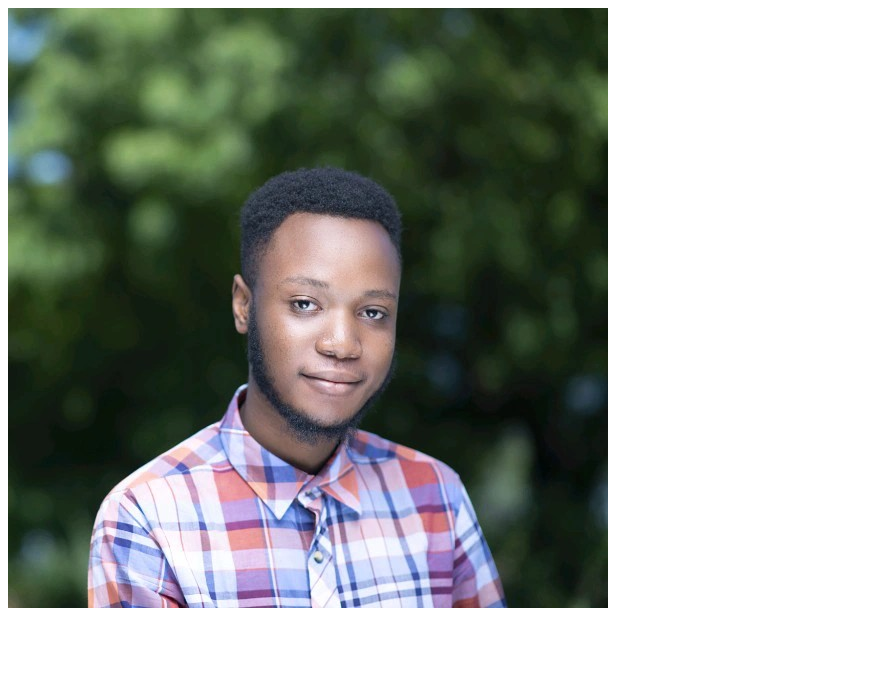
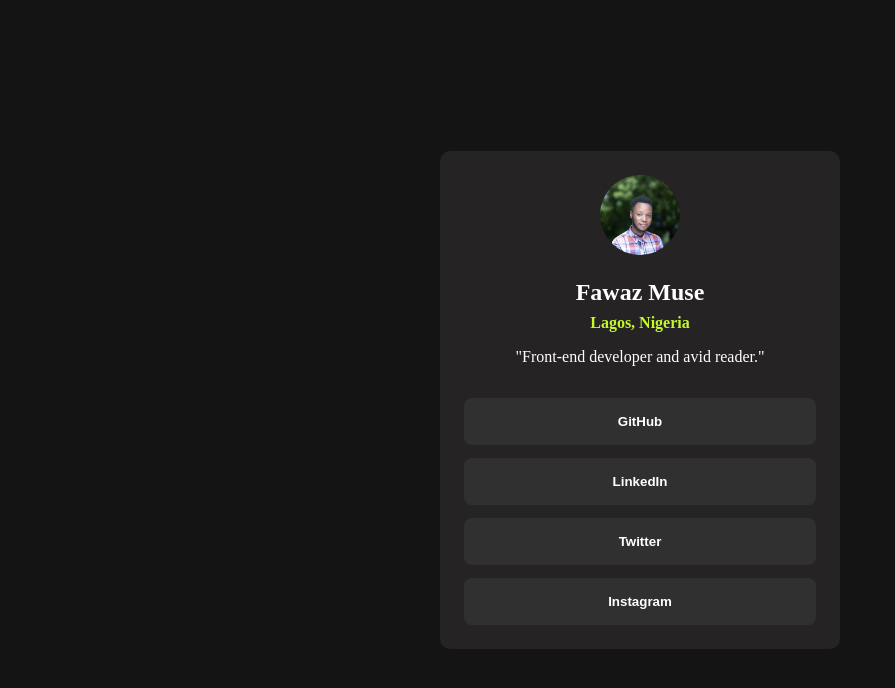
Before and after one commit to Falzky/social-links-profile, a plain HTML site: page index.html in a window 1280 px wide. Shown: the whole page, without its empty margins (0-895 px from the left). Drawn offline with Linux system fonts and the light colour scheme.

Commit message:
Restored full HTML content

```diff
--- a/index.html
+++ b/index.html
@@ -1 +1,23 @@
-<img src="images/Me.jpeg" alt="Me.jpeg">
+<!DOCTYPE html>
+<html lang="en">
+<head>
+  <meta charset="UTF-8">
+  <meta name="viewport" content="width=device-width, initial-scale=1.0">
+  <link rel="icon" type="image/png" sizes="32x32" href="images/favicon-32x32.png">
+  <link rel="stylesheet" href="style.css">
+  <title>Social Links Profile</title>
+</head>
+<body>
+  <div class="container">
+    <img src="images/Me.jpeg" alt="Me">
+    <h1>Fawaz Muse <span>Lagos, Nigeria</span></h1>
+    <p>"Front-end developer and avid reader."</p>
+    <ul>
+      <li><a href="https://github.com/Falzky" target="_blank"><button>GitHub</button></a></li>
+      <li><a href="https://www.linkedin.com/in/yourlinkedinprofile" target="_blank"><button>LinkedIn</button></a></li>
+      <li><a href="https://twitter.com/yourtwitterprofile" target="_blank"><button>Twitter</button></a></li>
+      <li><a href="https://instagram.com/yourinstagramprofile" target="_blank"><button>Instagram</button></a></li>
+    </ul>
+  </div>
+</body>
+</html>
```
